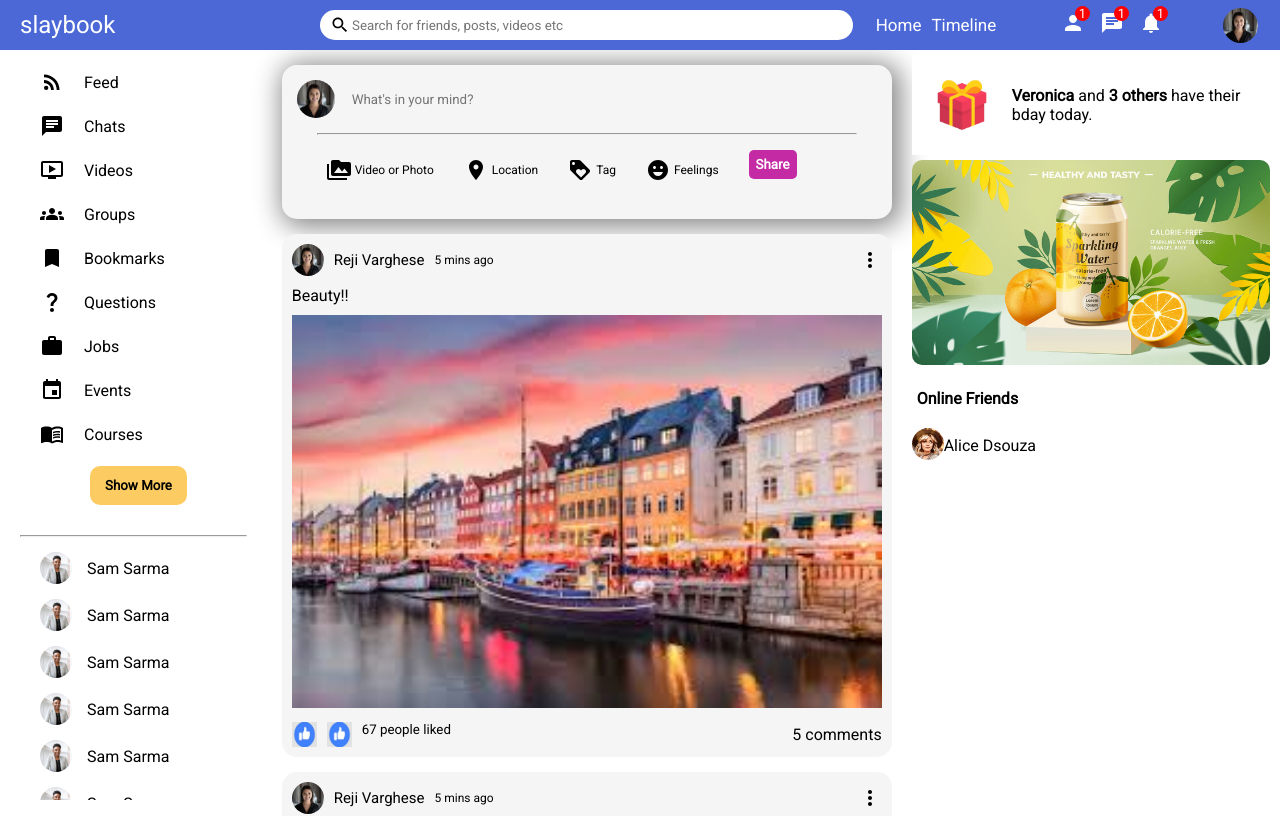
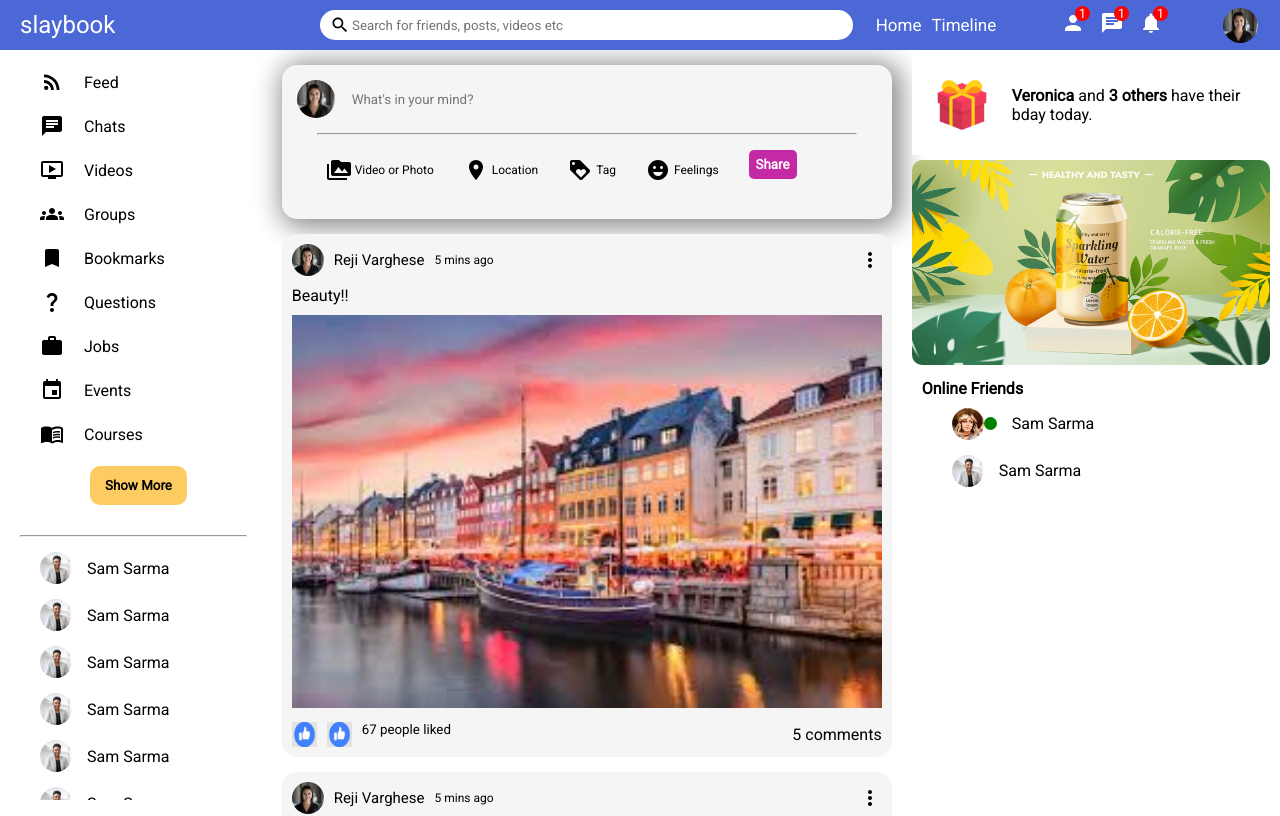
Before and after one commit to VinlaRose/social-media-react, a React (Create React App) app: page / in a window 1280 px wide. Shown: the top 816 px of the page. Built offline with nearby package versions, Linux system fonts and the light colour scheme.

Commit message:
fet:rightbar

```diff
--- a/src/components/rightbar/Rightbar.jsx
+++ b/src/components/rightbar/Rightbar.jsx
@@ -1,5 +1,6 @@
 import React from 'react';
 import "./rightbar.css";
+
 
 export default function Rightbar(){
     return(
@@ -14,17 +15,18 @@ export default function Rightbar(){
                         <img src="assets/add1.jpg" alt="" className="adImg" />
                     </div>
                     <h4 className='onlineFrndsHeading'>Online Friends</h4>
-                    <ul className="ListonlineFriends">
-                        <li className="onlineFriend">
-                            <div className="profileImageContainer">
-                                <img src="assets/alice.jpg" alt="" className="onlineFriendProfilepic"/>
-                                <span className="onlinebadge"></span>
+                    <ul className="friendsList">
+                    <li className="friendsonline">
+                        <img src="./assets/alice.jpg" alt="" className="friendsImage" />
+                        <span className="onlinebadge"></span>
+                        <span className="friendsName">Sam Sarma</span>
+                    </li>
+                    <li className="friendsonline">
+                        <img src="./assets/Sam.jpg" alt="" className="friendsImage" />
+                        <span className="friendsName">Sam Sarma</span>
+                    </li>
 
-                            </div>
-
-                            <span className="onlineFriendName">Alice Dsouza</span>
-                        </li>
-                    </ul>
+                </ul>
 
                 </div>
             </div>
--- a/src/components/rightbar/rightbar.css
+++ b/src/components/rightbar/rightbar.css
@@ -29,26 +29,49 @@
     border-radius: 10px;
 }
 
-.ListonlineFriends{
-    padding: 0;
-    margin: 0;
-    list-style: none;
-    margin-top: 5 px;
+
+.onlineFrndsHeading{
+    margin: 10px;
 }
 
-.onlineFrndsHeading{
-    margin: 20px 10px 20px 5px;
+.onlinebadge{
+    height: 13px;
+    width: 13px;
+    background-color: green;
+    border-radius: 50%;
+    border-color: white;
+    top: -5px;
+    /* right: -5px; */
+
+    justify-content: center;
+
+    border-width: 5px;
+
+    align-items: center;
+
+
+    display: flex;
 }
-.onlineFriend{
+
+
+.friendsList{
+    list-style: none;
+}
+
+.friendsonline{
     display: flex;
     align-items: center;
+    margin-bottom: 15px;
 }
 
-.onlineFriendProfilepic{
+.friendsImage{
     height: 32px;
     width: 32px;
     border-radius: 50%;
+    object-fit: cover;
+    cursor: pointer;
 }
-.onlineFriendName{
-    font-size: medium;
+
+.friendsName{
+    margin-left: 15px;
 }
```
Also changed, not shown: 1 other file (tests, documents, lock files or other folders).
